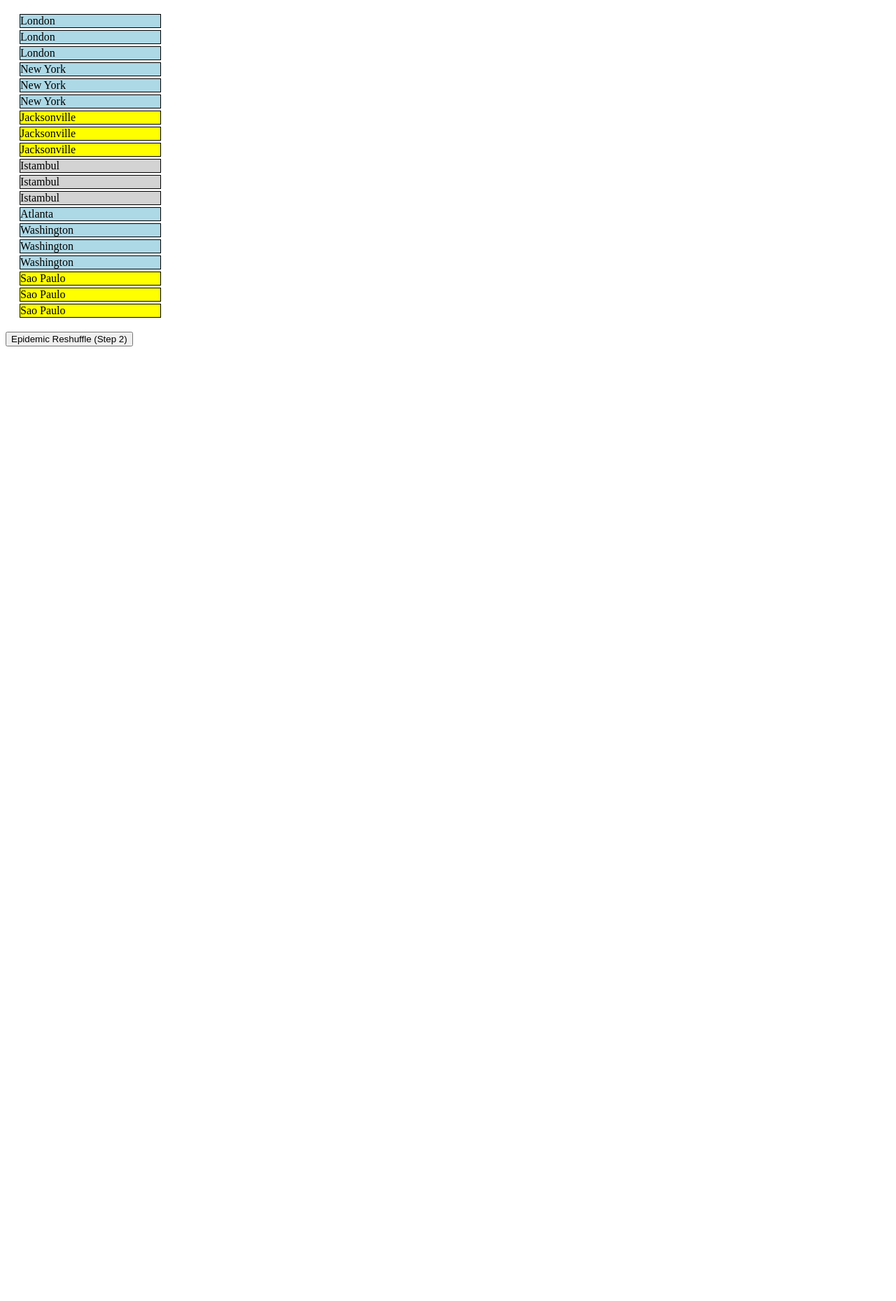
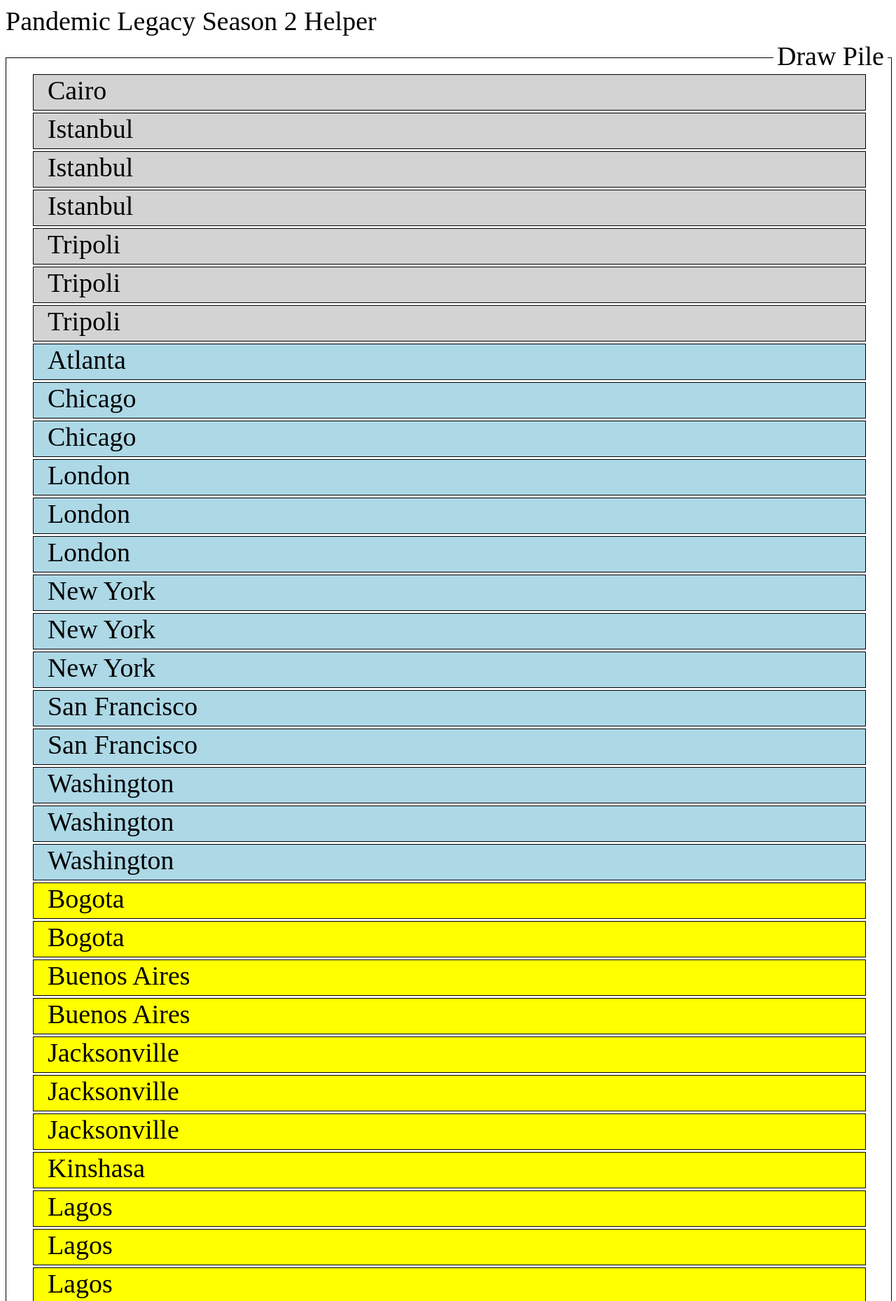
Before and after one commit to cute-spider/PandemicLegacy2Helper, a plain HTML site: page www/index.html in a window 1280 px wide. Shown: the top 1859 px of the page at 70% size. Before the commit the page ends 800 px from the top, so only its background shows below. Drawn offline with Linux system fonts and the light colour scheme.

Commit message:
SundayUpdate
Come on wooork!

```diff
--- a/www/css/index.css
+++ b/www/css/index.css
@@ -1,19 +1,29 @@
 
-.cardPile{
-	margin:20px;
+
+body {
+	font-size:38px;
 }
 
-#cardPiles .cardPile .Card {
+#pageTitle {
+	padding-bottom: 30px;
+}
+
+button {
+	font-size:45px;
+}
+
+#cardPiles .cardPile .card {
 	cursor: not-allowed;
 }
 
-#cardPiles .cardPile:nth-child(1) .Card {
+#drawPiles .cardPile:nth-child(1) .card {
 	cursor: pointer;
 }
 
 .card {
 	border:1px solid black;
-	width:200px;
+	width:100%;
+	height:50px;
 	margin: 3px 0px;
 }
 
@@ -28,3 +38,59 @@
 .yellowCard {
 	background:yellow;
 }
+
+.citySpecial {
+	display:inline-block;
+	float:right;
+	margin-right:5px;
+}
+
+.innoculateButton {
+	display:inline-block;
+	float:right;
+	margin-right:5px;
+}
+
+.cityName {
+	margin-left: 20px;
+	display:inline-block;
+}
+
+#box6 {
+	display:none;
+}
+
+#inTheBox {
+	display:none;
+}
+
+.cardPile {
+	margin-top: 5px;
+	position: relative;
+	padding: 15px 3%;
+	width: 94%;
+}
+
+.cardPileTitle {
+	position: absolute;
+	top: -25px;
+	right: 5px;
+	background-color: white;
+	padding: 0px 5px;
+}
+
+#drawPiles, #discardPile {
+	position:relative;
+	border: 1px solid black;
+	width:100%;
+}
+
+#drawPiles .innoculateButton {
+	display:none;
+}
+
+#discardPile {
+	width: 94%;
+	min-height: 20px;
+	padding: 15px 3%;
+	margin-top: 20px;
--- a/www/index.html
+++ b/www/index.html
@@ -7,13 +7,25 @@
 
 </head>
 <body>
+	<div id="pageTitle">Pandemic Legacy Season 2 Helper</div>
 	<div id="cardPiles">
-		<div id="drawPile0" class="cardPile">
+		<div id="drawPiles">
+			<div id="drawPile0" class="cardPile"></div>
+			<div class="cardPileTitle">
+					Draw Pile
+			</div>
 		</div>
-		<div id="discardPile" class="cardPile">
+		<div id="discardPile" >
+			<div class="cardPileTitle">
+				Discard Pile
+			</div>
 		</div>
 	</div>
 	<button onClick="epidemic();">Epidemic Reshuffle (Step 2)</button>
+
+	<div id="box6"></div>
+
+	<div id="inTheBox"></div>
 
 	<script>
 		update();
--- a/www/js/index.js
+++ b/www/js/index.js
@@ -1,82 +1,160 @@
-
-
 currentDrawPile = 0;
 
-function cityCard (city, color, special){
+function cityCard (city, color, special, index, connected, innoculated){
 	card = $("<div></div>")[0];
 	card.city = city;
 	card.color = color;
 	card.special = special;
-	card.location = "drawPile0";
+	card.index = index;
+	card.connected = connected;
+	card.innoculated = innoculated;
 
-	card.updateLocation = function(){
+	if (!connected)           {card.stack = "inTheBox";}
+		else if (innoculated) {card.stack = "box6";}
+		else                  {card.stack = "drawPile0";}
+
+
+	card.updatestack = function(){
 		$(this).detach();
-		this.generateHTML();
-		$("#" + this.location).append(this);
+		if (!this.innoculated) {$("#" + this.stack).append(this)};
 	}
 
 	card.generateHTML = function(){
 		this.innerHTML = "";
-		$(this).append(city)
+		$(this).append("<div class='cityName'>" + city + "</div>");
+		if (gameSettings.boxSixOpen) {$(this).append("<div class='innoculateButton'>" + "\u26A0" + "</div>");}
+		$(this).append("<div class='citySpecial'>" + special + "</div>")
 		.addClass(color + "Card")
 		.addClass("card");
 	}
 
 	card.reveal = function(){
-		this.location = "discardPile";
+		this.stack = "discardPile";
 		update();
-
 	}
 
-	$(card).click(function(){
-		this.reveal();
+	card.innoculate = function(){
+		x = confirm("Really innoculate " + this.city + "?")
+		if (x){
+			$(this).detach();
+			this.innoculated = true;
+			this.stack = box6;
+		}
+	}
+
+	$(card).click(function(e){
+		if ($(e.target).hasClass("innoculateButton")){
+			this.innoculate();
+		}
+		else {
+			this.reveal();
+		}
 	})
+
+
+
+	card.generateHTML();
 
 	return card;
 }
 
 initCityCards = [
-	{city: "London",              color: "blue",       special: 0},
-	{city: "London",              color: "blue",       special: 0},
-	{city: "London",              color: "blue",       special: 0},
-	{city: "New York",            color: "blue",       special: 0},
-	{city: "New York",            color: "blue",       special: "fortified"},
-	{city: "New York",            color: "blue",       special: 0},
-	{city: "Jacksonville",        color: "yellow",     special: 0},
-	{city: "Jacksonville",        color: "yellow",     special: 0},
-	{city: "Jacksonville",        color: "yellow",     special: 0},
-	{city: "Istambul",            color: "black",      special: 0},
-	{city: "Istambul",            color: "black",      special: 0},
-	{city: "Istambul",            color: "black",      special: 0},
-	{city: "Atlanta",             color: "blue",       special: 0},
-	{city: "Washington",          color: "blue",       special: 0},
-	{city: "Washington",          color: "blue",       special: 0},
-	{city: "Washington",          color: "blue",       special: 0},
-	{city: "Sao Paulo",           color: "yellow",     special: 0},
-	{city: "Sao Paulo",           color: "yellow",     special: 0},
-	{city: "Sao Paulo",           color: "yellow",     special: 0}
-	]
+{city:"Los Angeles",     color:"yellow",  innoculated: false, connected: false,  special: ""},
+{city:"Denver",          color:"blue"  ,  innoculated: false, connected: false,  special: ""},
+{city:"Denver",          color:"blue"  ,  innoculated: false, connected: false,  special: ""},
+{city:"Khartoum",        color:"yellow",  innoculated: false, connected: false,  special: ""},
+{city:"Dar es Salaam",   color:"yellow",  innoculated: false, connected: false,  special: ""},
+{city:"Johannesburg",    color:"blue"  ,  innoculated: false, connected: false,  special: ""},
+{city:"Antananarivo",    color:"black" ,  innoculated: false, connected: false,  special: ""},
+{city:"Dar es Salaam",   color:"yellow",  innoculated: false, connected: false,  special: ""},
+{city:"Johannesburg",    color:"blue"  ,  innoculated: false, connected: false,  special: ""},
+{city:"Antananarivo",    color:"black" ,  innoculated: false, connected: false,  special: ""},
+{city:"Santiago",        color:"yellow",  innoculated: true,  connected: true,   special: ""},
+{city:"Cairo",           color:"black" ,  innoculated: true,  connected: true,   special: ""},
+{city:"Cairo",           color:"black" ,  innoculated: true,  connected: true,   special: ""},
+{city:"Mexico City",     color:"yellow",  innoculated: false, connected: true,   special: ""},
+{city:"Buenos Aires",    color:"yellow",  innoculated: false, connected: true,   special: ""},
+{city:"Buenos Aires",    color:"yellow",  innoculated: false, connected: true,   special: ""},
+{city:"Lima",            color:"yellow",  innoculated: false, connected: true,   special: ""},
+{city:"Bogota",          color:"yellow",  innoculated: false, connected: true,   special: ""},
+{city:"Bogota",          color:"yellow",  innoculated: false, connected: true,   special: ""},
+{city:"Kinshasa",        color:"yellow",  innoculated: false, connected: true,   special: ""},
+{city:"Lagos",           color:"yellow",  innoculated: false, connected: true,   special: ""},
+{city:"Jacksonville",    color:"yellow",  innoculated: false, connected: true,   special: ""},
+{city:"Sao Paulo",       color:"yellow",  innoculated: false, connected: true,   special: ""},
+{city:"Istanbul",        color:"black" ,  innoculated: false, connected: true,   special: ""},
+{city:"Tripoli",         color:"black" ,  innoculated: false, connected: true,   special: ""},
+{city:"Lagos",           color:"yellow",  innoculated: false, connected: true,   special: ""},
+{city:"Jacksonville",    color:"yellow",  innoculated: false, connected: true,   special: ""},
+{city:"Sao Paulo",       color:"yellow",  innoculated: false, connected: true,   special: ""},
+{city:"Istanbul",        color:"black" ,  innoculated: false, connected: true,   special: ""},
+{city:"Tripoli",         color:"black" ,  innoculated: false, connected: true,   special: ""},
+{city:"Lagos",           color:"yellow",  innoculated: false, connected: true,   special: ""},
+{city:"Jacksonville",    color:"yellow",  innoculated: false, connected: true,   special: ""},
+{city:"Sao Paulo",       color:"yellow",  innoculated: false, connected: true,   special: ""},
+{city:"Istanbul",        color:"black" ,  innoculated: false, connected: true,   special: ""},
+{city:"Tripoli",         color:"black" ,  innoculated: false, connected: true,   special: ""},
+{city:"Cairo",           color:"black" ,  innoculated: false, connected: true,   special: ""},
+{city:"Chicago",         color:"blue"  ,  innoculated: false, connected: true,   special: ""},
+{city:"Chicago",         color:"blue"  ,  innoculated: false, connected: true,   special: ""},
+{city:"London",          color:"blue"  ,  innoculated: false, connected: true,   special: ""},
+{city:"London",          color:"blue"  ,  innoculated: false, connected: true,   special: ""},
+{city:"London",          color:"blue"  ,  innoculated: false, connected: true,   special: ""},
+{city:"San Francisco",   color:"blue"  ,  innoculated: false, connected: true,   special: ""},
+{city:"San Francisco",   color:"blue"  ,  innoculated: false, connected: true,   special: ""},
+{city:"Atlanta",         color:"blue"  ,  innoculated: false, connected: true,   special: ""},
+{city:"Washington",      color:"blue"  ,  innoculated: false, connected: true,   special: ""},
+{city:"New York",        color:"blue"  ,  innoculated: false, connected: true,   special: ""},
+{city:"Washington",      color:"blue"  ,  innoculated: false, connected: true,   special: ""},
+{city:"New York",        color:"blue"  ,  innoculated: false, connected: true,   special: ""},
+{city:"Washington",      color:"blue"  ,  innoculated: false, connected: true,   special: ""},
+{city:"New York",        color:"blue"  ,  innoculated: false, connected: true,   special: ""}
+	];
 
-	cityCards = [];
+initCityCards.sort(function (a, b) {
+    if (a.color + a.city < b.color + b.city)
+		return -1
+	else
+		return 1
+})
 
-	$.each(initCityCards, function(){
-		newCard = cityCard(this.city, this.color, this.special);
-		cityCards.push(newCard);
-	})
+gameSettings = {
+	boxSixOpen: true
+}
+
+cityCards = [];
+
+cardIndex = 0;
+$.each(initCityCards, function(){
+	newCard = cityCard(this.city, this.color, this.special, this.cardIndex, this.connected, this.innoculated);
+	cityCards.push(newCard);
+	cardIndex++;
+})
 
 function update(){
 	$.each(cityCards, function(){
-		this.updateLocation();
+		// Avoid constantly reordering, especially the discard pile.
+		if (this.parentElement == null){
+			this.updatestack();
+		}
+		else if (this.parentElement.id != this.stack){
+			this.updatestack();
+		}
+	});
+	$.each($(".cardPile:not(#discardPile, #drawPile0)"), function(){
+		if (!this.hasChildNodes()){
+			this.remove();
+		}
 	});
 
 }
 
 function epidemic(){
 	currentDrawPile++;
-	$("#cardPiles")[0].prepend($("<div id='drawPile" + currentDrawPile + "' class='cardPile'></div>")[0]);
+	$("#drawPiles")[0].prepend($("<div id='drawPile" + currentDrawPile + "' class='cardPile'></div>")[0]);
 	$.each(cityCards, function(){
-		if (this.location == "discardPile"){
-			this.location = "drawPile" + currentDrawPile;
+		if (this.stack == "discardPile"){
+			this.stack = "drawPile" + currentDrawPile;
 		}
 	});
 	update();
```
Also changed, not shown: plugins/browser.json (+0 -57 lines).
